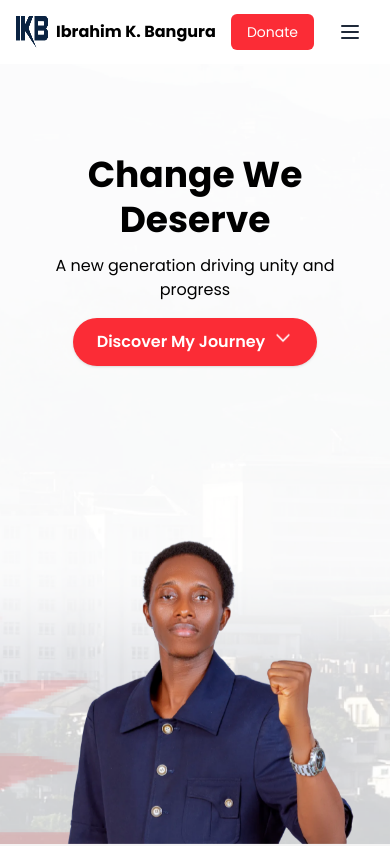
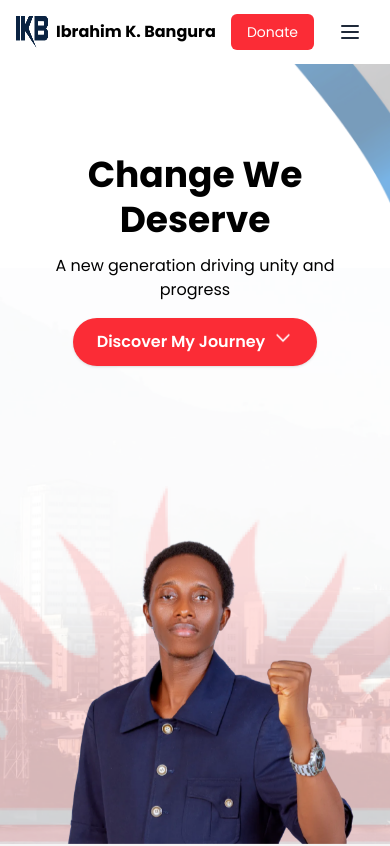
Before and after one commit to ideftbuild/apc-deputy-landing, a React (Vite) app: page / in a window 390 px wide. Shown: the top 846 px of the page. Built offline with nearby package versions, Linux system fonts and the light colour scheme.

Commit message:
feat: add hero background image for small screen

```diff
--- a/src/App.css
+++ b/src/App.css
@@ -54,6 +54,12 @@ input {
     background-repeat: no-repeat;
 }
 
+@media (max-width: 640px) {
+    #hero {
+        background-image: url("/img/bg_image_sm.png");
+    }
+}
+
 html {
     scroll-behavior: smooth;
 }
```
Also changed, not shown: public/img/bg_image_sm.png (added).
